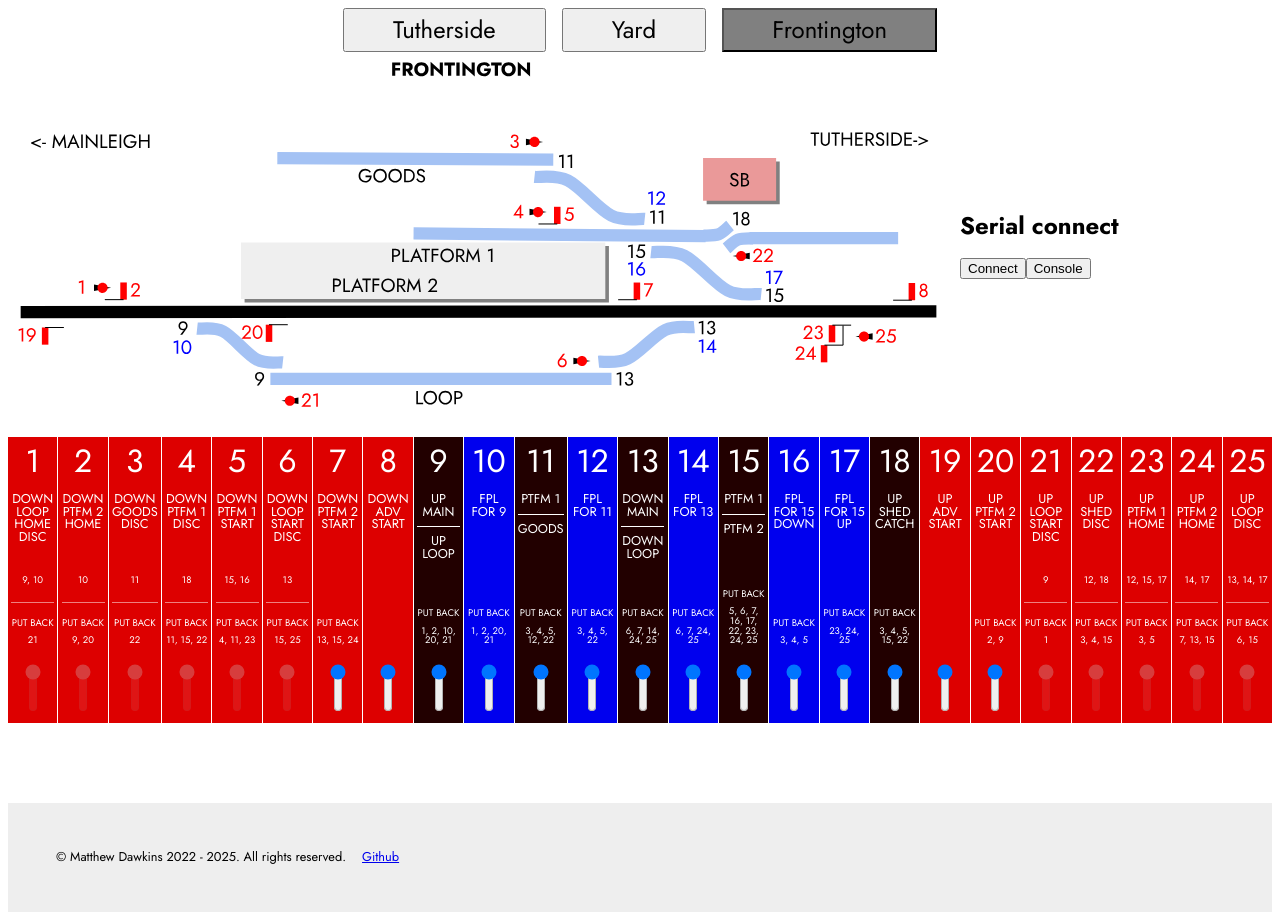
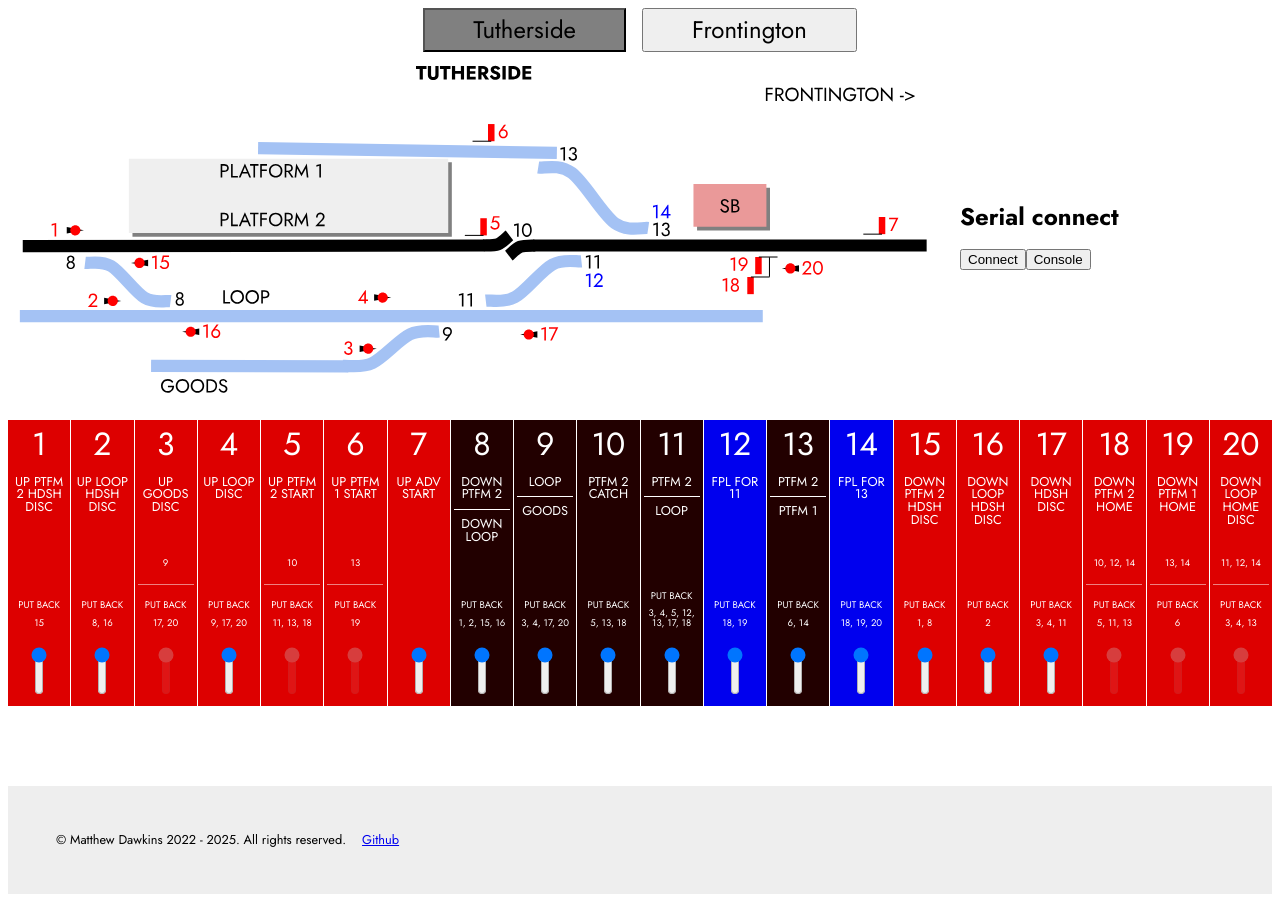
Before and after one commit to mafu-d/signal-box-simulator, a Vue app: page / in a window 1280 px wide. Built offline with nearby package versions, Linux system fonts and the light colour scheme.

Commit message:
Remove redundant yard

```diff
--- a/src/App.vue
+++ b/src/App.vue
@@ -1,12 +1,11 @@
 <script setup>
 import Frontington from "./components/Frontington.vue";
 import { onMounted, ref } from "vue";
-import Yard from "./components/Yard.vue";
 import Tutherside from "./components/Tutherside.vue";
 
-const activeTab = ref(2);
+const activeTab = ref(0);
 
-const signalBoxes = ["Tutherside", "Yard", "Frontington"];
+const signalBoxes = ["Tutherside", "Frontington"];
 
 const selectPrevious = () => {
   activeTab.value--;
@@ -43,13 +42,8 @@ const selectNext = () => {
       @arrow-left="selectPrevious"
       @arrow-right="selectNext"
     />
-    <Yard
+    <Frontington
       :is-active="activeTab === 1"
-      @arrow-left="selectPrevious"
-      @arrow-right="selectNext"
-    />
-    <Frontington
-      :is-active="activeTab === 2"
       @arrow-left="selectPrevious"
       @arrow-right="selectNext"
     />
--- a/src/components/Yard.vue
+++ /dev/null
@@ -1,56 +0,0 @@
-<script setup>
-import { ref } from "vue";
-import SignalBox from "./SignalBox.vue";
-
-defineProps({
-  isActive: {
-    type: Boolean,
-    required: true,
-  },
-});
-
-const levers = ref([
-  {
-    id: 1,
-    label: ["Back", "Front"],
-    type: "point",
-    state: false,
-    unlockedBy: {},
-    unlocked: true,
-  },
-  {
-    id: 2,
-    label: ["Back", "Front"],
-    type: "point",
-    state: false,
-    unlockedBy: {},
-    unlocked: true,
-  },
-  {
-    id: 3,
-    label: ["Main", "Fiddle Yard"],
-    type: "point",
-    state: false,
-    unlockedBy: {},
-    unlocked: true,
-  },
-  {
-    id: 4,
-    label: ["Main", "Loop"],
-    type: "point",
-    state: false,
-    unlockedBy: {},
-    unlocked: true,
-  },
-]);
-</script>
-
-<template>
-  <SignalBox
-    v-show="isActive"
-    :is-active="isActive"
-    is-muted
-    v-model="levers"
-    diagram-url="/Yard Signal Box Plan.png"
-  />
-</template>
```
